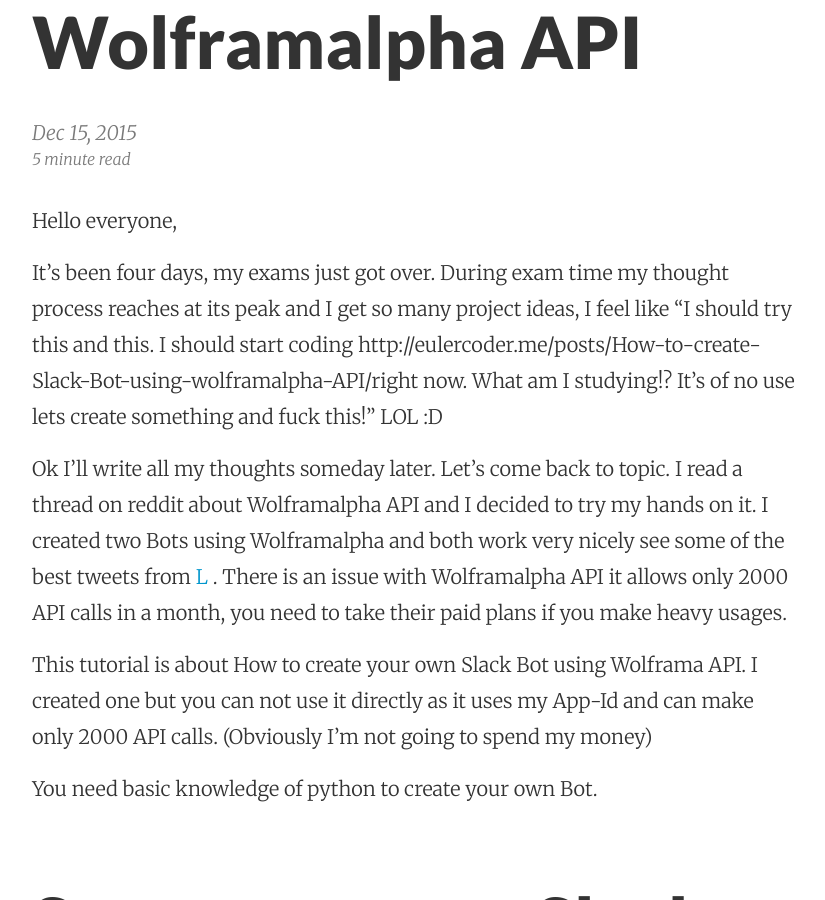
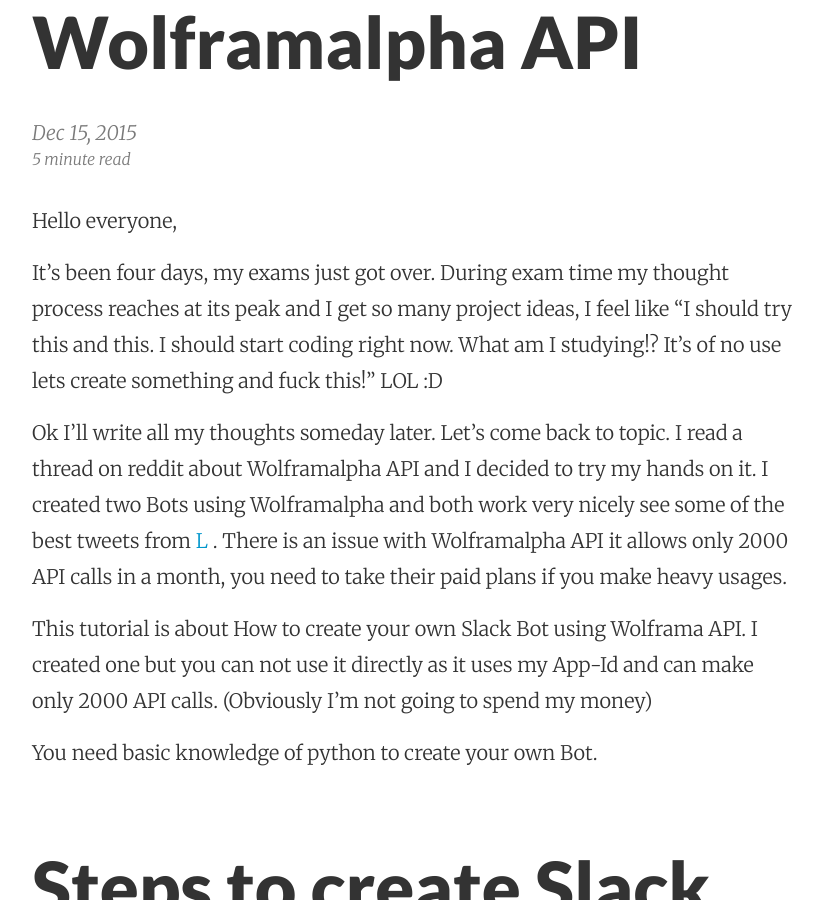
Before and after one commit to nish-d/vicky002.github.io, a Jekyll site: the page built from _posts/2015-12-15-How-to-create-Slack-Bot-using-wolframalpha-API.md, in a window 1280 px wide and 900 px high, scrolled down 411 px. Shown: the whole window, without its empty margins (224-1049 px from the left). Built offline with Jekyll 4.4.1, drawn with Linux system fonts in a browser that asks for light colours; nearby versions of some CDN libraries; emoji names are drawn with the system emoji font; some web fonts are replaced; Markdown is read by kramdown in place of the engine named in the settings; comment, search, counter and statistics services are not loaded; some of the changed lines change nothing that is shown.

Commit message:
miss typed

```diff
--- a/_posts/2015-12-15-How-to-create-Slack-Bot-using-wolframalpha-API.md
+++ b/_posts/2015-12-15-How-to-create-Slack-Bot-using-wolframalpha-API.md
@@ -5,7 +5,7 @@
 
 Hello everyone,
 
-It's been four days, my exams just got over. During exam time my thought process reaches at its peak and I get so many project ideas, I feel like "I should try this and this. I should start coding http://eulercoder.me/posts/How-to-create-Slack-Bot-using-wolframalpha-API/right now. What am I studying!? It's of no use lets create something and fuck this!" LOL :D
+It's been four days, my exams just got over. During exam time my thought process reaches at its peak and I get so many project ideas, I feel like "I should try this and this. I should start coding right now. What am I studying!? It's of no use lets create something and fuck this!" LOL :D
 
 Ok I'll write all my thoughts someday later. Let's come back to topic. I read a thread on reddit about Wolframalpha API and I decided to try my hands on it. I created two Bots using Wolframalpha and both work very nicely see some of the best tweets from [L](https://twitter.com/The_L__) . There is an issue with Wolframalpha API it allows only 2000 API calls in a month, you need to take their paid plans if you make heavy usages.
 
```
